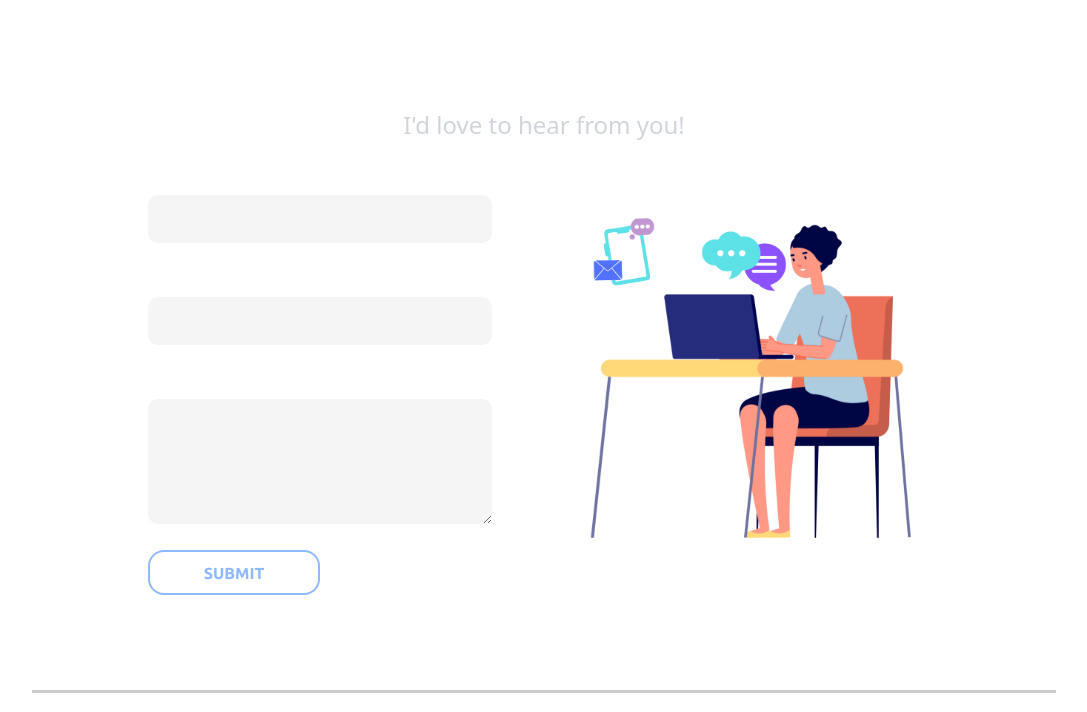
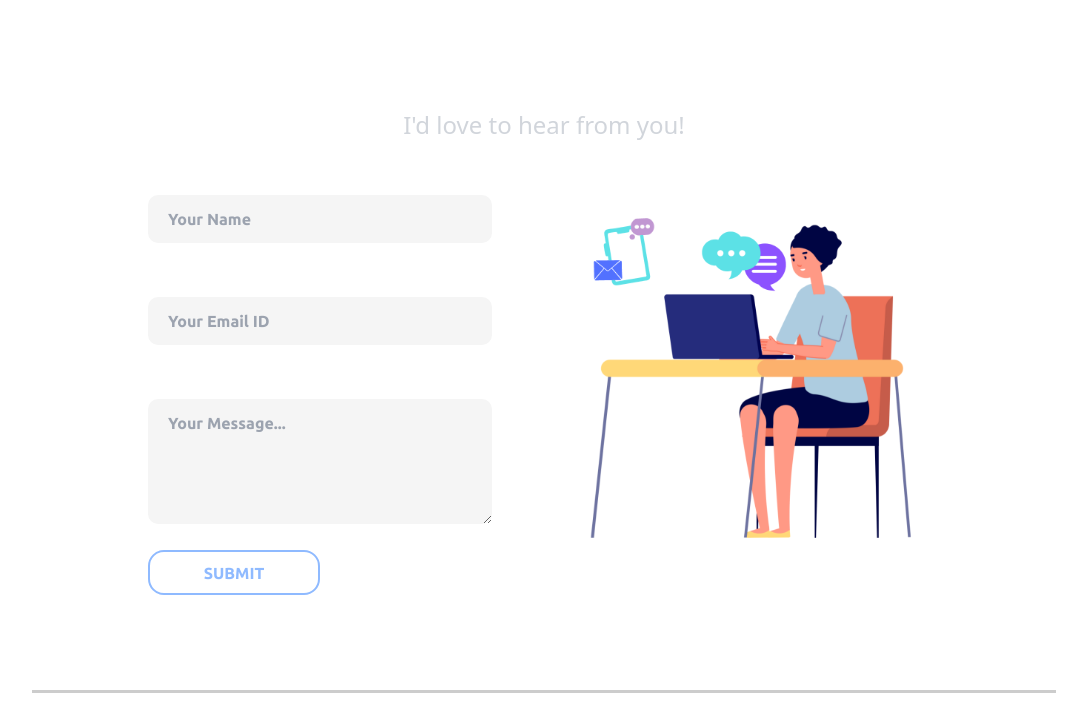
Before and after one commit to tanpreetjolly/portfolio, a website: page index.html in a window 1280 px wide. Shown: the part 3029-3741 px from the top of the page, without its empty margins (96-1183 px from the left). Drawn offline with nearby package versions, Linux system fonts and the light colour scheme.

Commit message:
edit after deploy

```diff
--- a/index.html
+++ b/index.html
@@ -301,13 +301,13 @@
         >
         <form id="email-form">
           <label for="fullName">Full Name:</label>
-          <input type="text" id="fullName" name="fullName" required>
+          <input type="text" id="fullName" name="fullName" placeholder="Your Name" required>
 
           <label for="email">Email:</label>
-          <input type="email" id="email" name="email" required>
+          <input type="email" id="email" name="email" placeholder="Your Email ID" required>
 
           <label for="message">Message:</label>
-          <textarea id="message" name="message" required></textarea>
+          <textarea id="message" name="message" placeholder="Your Message..." required></textarea>
 
           <button type="button" id="submit-btn" class="items-center justify-center">Submit</button>
         </form>
```
